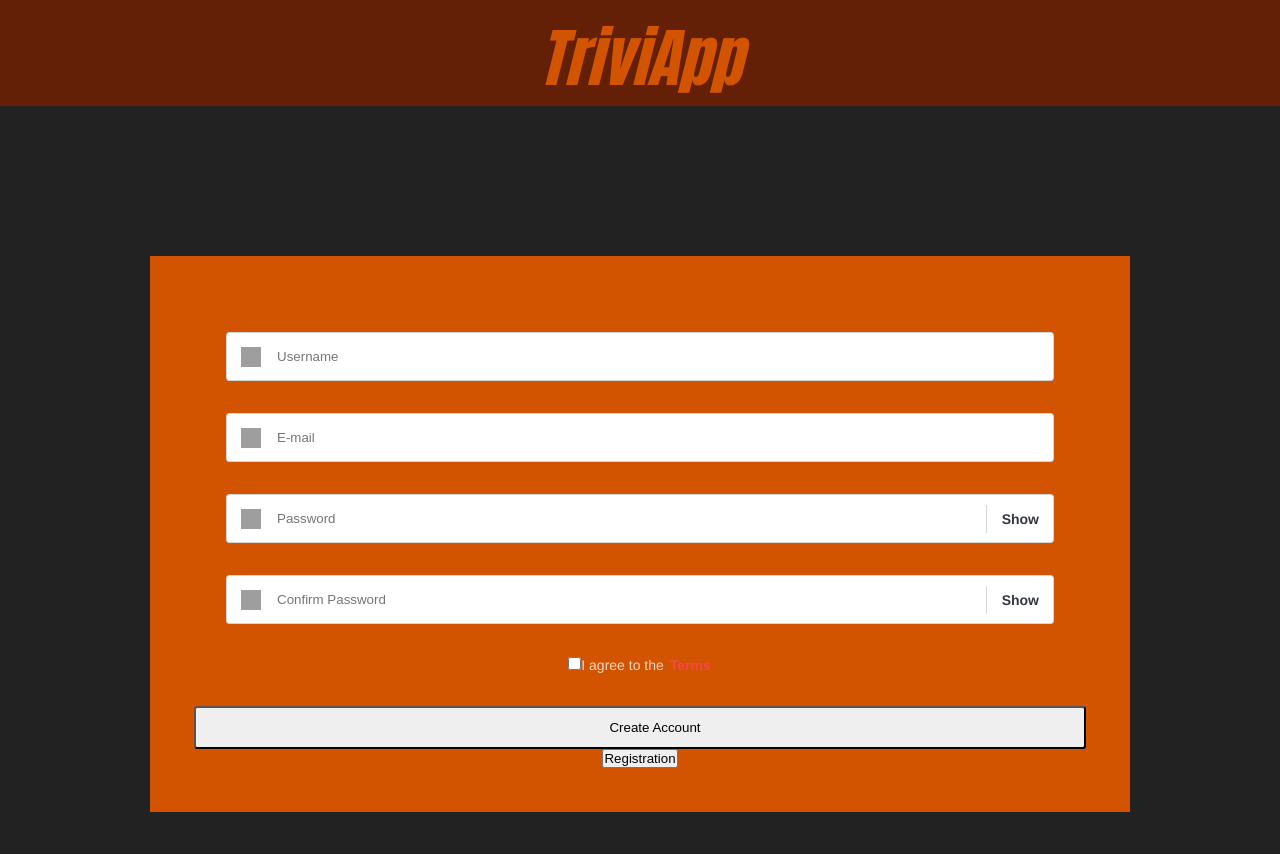
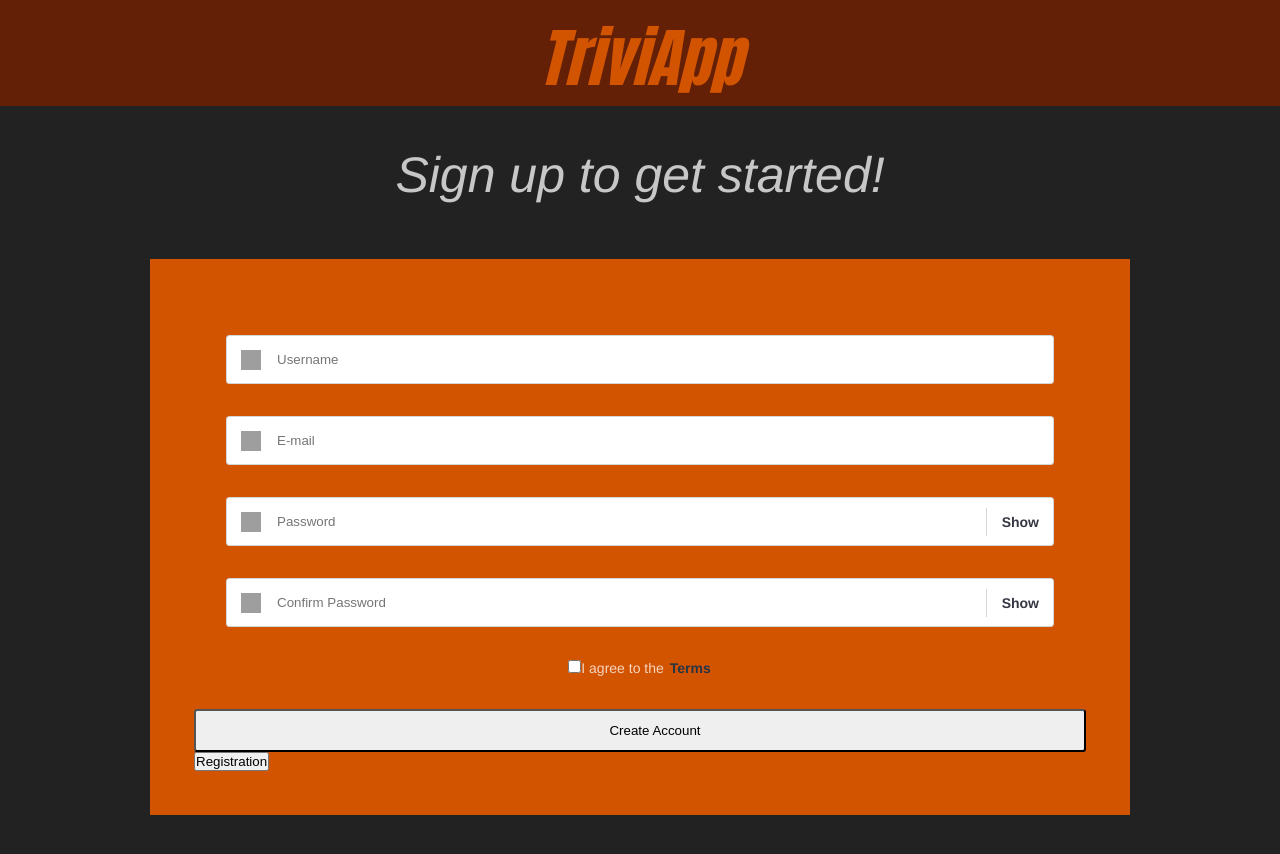
Before and after one commit to ojjuiceman/ojtriv, a React (Create React App) app in the folder client/: page /Signup in a window 1280 px wide. Shown: the top 854 px of the page. Built offline with nearby package versions, Linux system fonts and the light colour scheme; no server answers; grey boxes are pictures that could not be loaded.

Commit message:
completed most but signup not working

```diff
--- a/client/src/Auth.css
+++ b/client/src/Auth.css
@@ -390,7 +390,7 @@ input.has-padding {
 }
 
 .accept-terms {
-	color: #F64747;
+	color: #283644;
 	text-decoration: none;
 	padding: 0 1px 1px 2px;
 	border-bottom: 1px solid rgba(246, 71, 71, .0);
@@ -403,7 +403,7 @@ input.has-padding {
 .accept-terms:hover {
 	animation: borderslide-2px .5s;
 	padding-bottom: 2px;
-	border-bottom: 1px solid rgba(246, 71, 71, 1);
+	border-bottom: 1px solid #283644;
 }
 
 #login, #signup, #reset-password {
@@ -415,8 +415,8 @@ input.has-padding {
 }
 
 #login {
-  margin: 150px;
-  padding: 44px;
+  margin: 15px 150px 150px 150px;
+  padding:44px;
   background: #d35400;
 }
 
@@ -541,3 +541,20 @@ input.has-padding {
 .hi {
   margin-top: 30px;
 }
+
+.cd-close-form {
+  display: flex;
+  align-self: flex-end;
+}
+
+/* .regy {
+  display: flex;
+  align-self: flex-end;
+} */
+
+.login-message {
+  padding-top: 40px;
+  padding-bottom: 40px;
+  font-size: 50px;
+  font-style: italic;
+}
--- a/client/src/Leaderboard.css
+++ b/client/src/Leaderboard.css
@@ -15,7 +15,7 @@ body {
   margin: 0;
   padding: 10px;
   border-radius: 3px 3px 0 0;
-  border-bottom: 5px solid #fff;
+  border-bottom: 5px solid #d35400;
   cursor: default;
   position: sticky;
   top: 0;
@@ -41,7 +41,7 @@ th {
   position: sticky;
   top: 53px;
   font-size: 1.2em;
-  border-bottom: 5px solid #eee;
+  border-bottom: 5px solid #d35400;
   transition: background .2s, color .1s;
   user-select: none;
 }
@@ -60,6 +60,7 @@ tr:hover {
 
 .camper, .recent {
   border-right: 2px solid #eee;
+
 }
 
 .camper {
@@ -122,8 +123,31 @@ a:hover {
   font-size: 1.4em;
   width: 10%;
   background: rgb(153, 4, 28);
+  background-color: #282c34;
+
 }
 
 .combined {
   background: rgb(153, 4, 28);
+  background-color: #282c34;
+  font-weight: bold;
+  font-size: 1.4em;
 }
+
+.player-and-arrow {
+  background-color: #282c34;
+}
+
+.taby {
+  border: solid #d35400;
+}
+
+.play {
+  background-color: #282c34;
+  font-weight: bold;
+  font-size: 1.4em;
+}
+
+.toprow {
+  border: blue;
+}
--- a/client/src/Login.js
+++ b/client/src/Login.js
@@ -66,6 +66,8 @@ function Login({ handleLogin, user, setUser }) {
 
 
   return (
+    <>
+    <div className="login-message">Log in to get started!</div>
 <div id="login">
 
 				<form className="form">
@@ -100,11 +102,16 @@ function Login({ handleLogin, user, setUser }) {
 
 
           {/* <Link to="/Registration" ><button><a href="#0" className="cd-close-form">Registration</a></button></Link> */}
-          <Link to="/Registration" ><button className="cd-close-form">Registration</button></Link>
+          {/* <br></br>
+          <br></br>
+          <br></br> */}
+
+          <Link className="regy" to="/Registration" ><button className="cd-close-form">Registration</button></Link>
 
           {/* <a href="#0" className="cd-close-form">Registration</a> */}
 
 			</div>
+      </>
   )
 }
 
--- a/client/src/Question.css
+++ b/client/src/Question.css
@@ -1,3 +1,7 @@
+/* * {
+  border: solid;
+} */
+
 .question-container {
   text-align: center;
 }
--- a/client/src/Question.js
+++ b/client/src/Question.js
@@ -461,23 +461,24 @@ console.log("scooooorer ", score)
 
 
 
- <table>
+ <table className="taby">
 
  <thead>
- <tr>
+ <tr className="toprow">
    <th class="rank">Rank</th>
-   <th>Player</th>
+   <th className="play">Player</th>
    {/* <th onClick={sortByHighScore}>High Score</th> */}
    {/* <th onClick={sortByHighestAverage}>Average Score(rn shows high score)</th> */}
-   <th></th>
+   <th className="play"></th>
    <th onClick={sortByHighestCumulative} class="combined">Combined Score</th>
    </tr>
 </thead>
 
 {allLeaderEntries.sort((a, b) => a.cumulative_score - b.cumulative_score).reverse().map(entry => <tr>
  <td class="rank">{allLeaderEntries.indexOf(entry) + 1}</td>
- <td>{entry.user.username}</td>
- <td>-----------------------------------------------------------------></td>
+ <td className="player-and-arrow">{entry.user.username}</td>
+ <td className="player-and-arrow">-----------------------------------------------------------------></td>
+
  {/* <td>{entry.high_score}</td> */}
  <td class="combined">{entry.cumulative_score}</td>
  </tr>).slice(0, 15)}
@@ -504,7 +505,6 @@ console.log("scooooorer ", score)
 <tr><td>8</td></tr>
 <tr><td>9</td></tr>
 <tr><td>10</td></tr> */}
-
 
 </table>
 
--- a/client/src/Signup.js
+++ b/client/src/Signup.js
@@ -42,6 +42,10 @@ function Signup({ handleLogin }) {
 	}
 
   return (
+
+<>
+<div className="login-message">Sign up to get started!</div>
+
 <div id="login">
 				<form className="form">
 					<p className="fieldset">
@@ -88,6 +92,8 @@ function Signup({ handleLogin }) {
 
           <Link to="/Registration" ><button className="cd-close-form">Registration</button></Link>
 			</div>
+			</>
+
   )
 }
 
```
Also changed, not shown: 1 other file (tests, documents, lock files or other folders).
